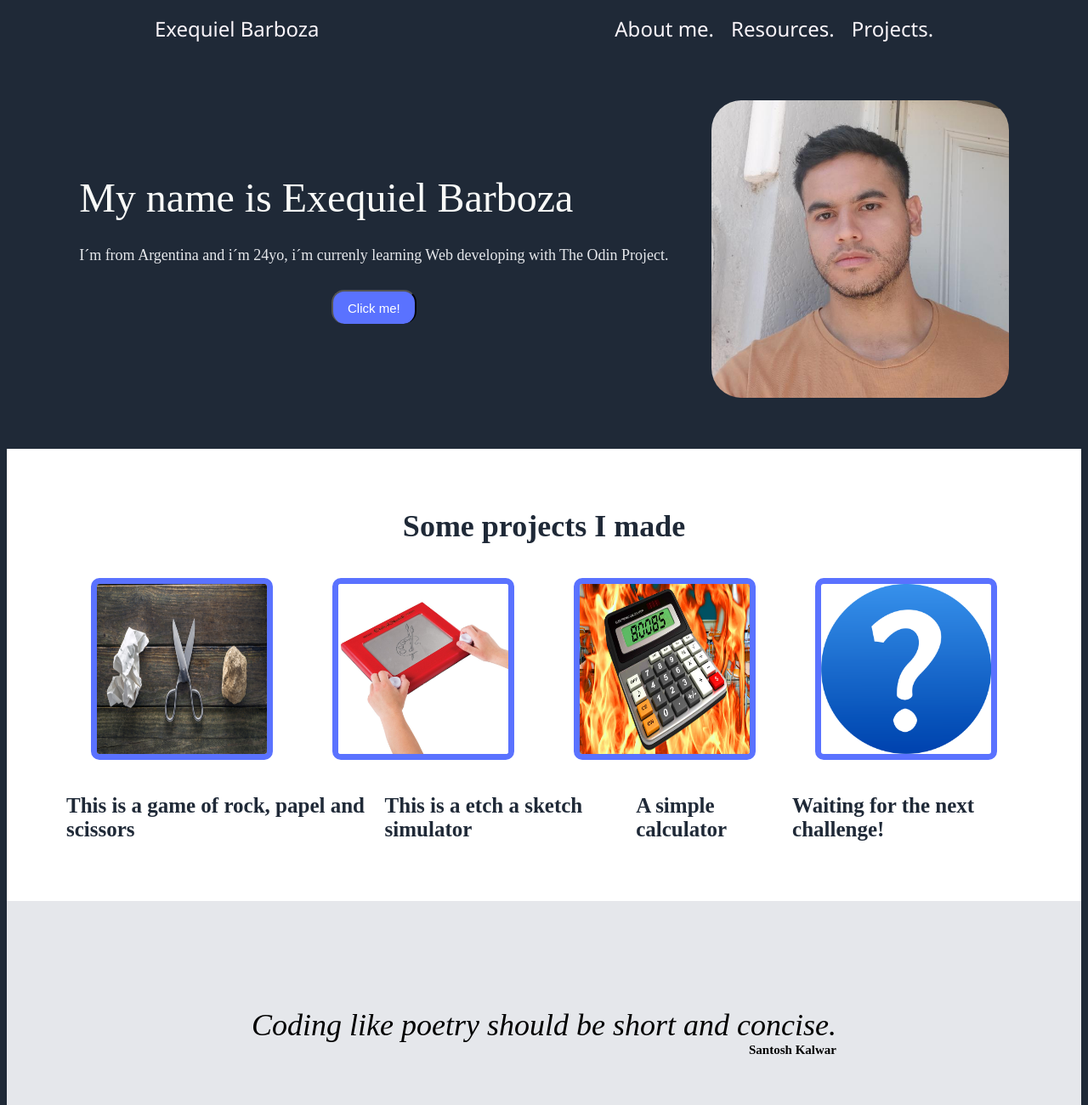
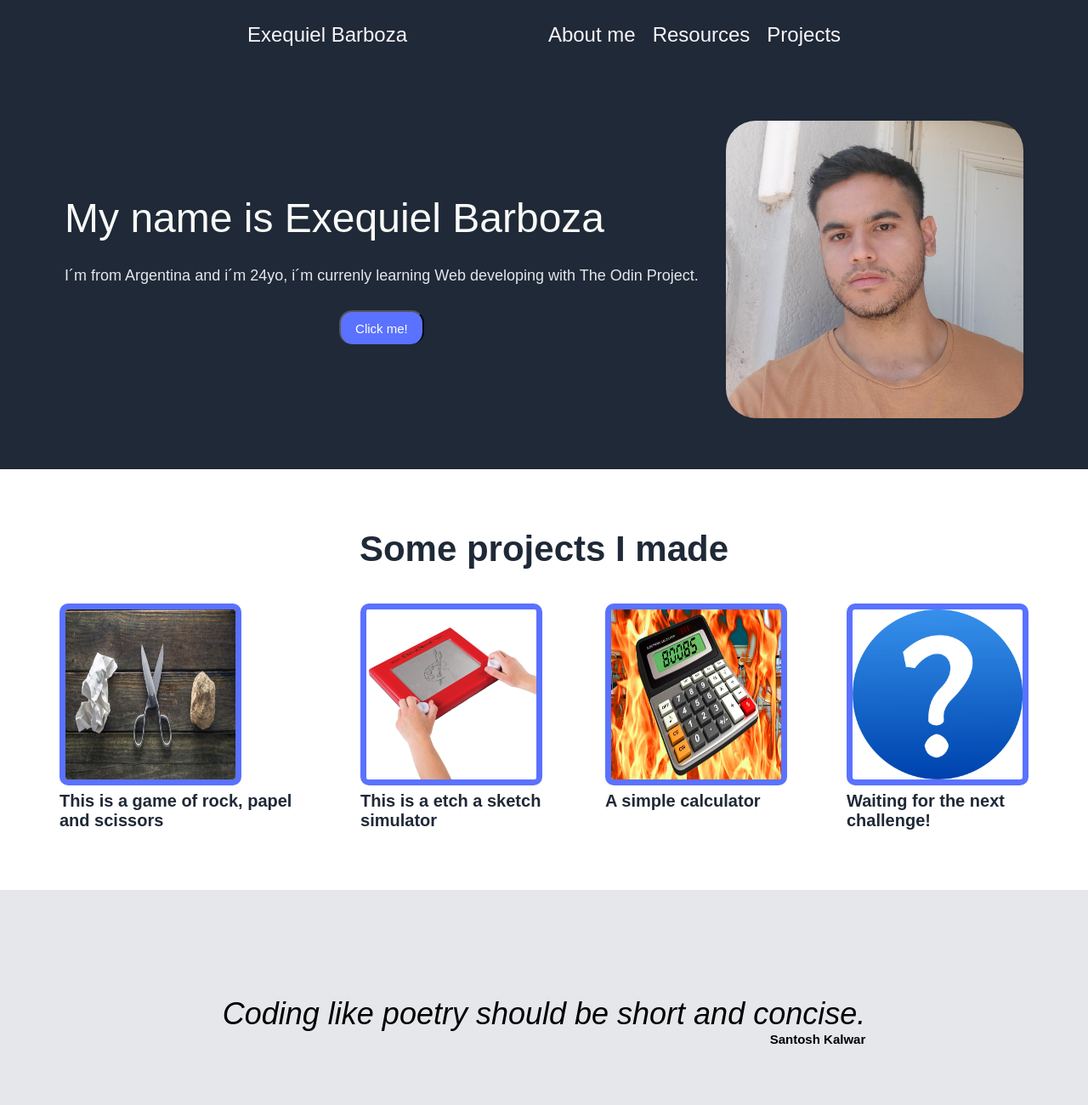
Before and after one commit to ExequielBarboza/Landing-page, a plain HTML site: page index.html in a window 1280 px wide. Shown: the top 1300 px of the page at 85% size. Drawn offline with Linux system fonts and the light colour scheme.

Commit message:
Changes in CSS file(header.part 2 and buttons)

```diff
--- a/index.html
+++ b/index.html
@@ -11,9 +11,9 @@
     <div class="container-header">
     <div class="logo">Exequiel Barboza</div>
         <div class="container">
-            <div class="option-1">About me.</div>
-            <div class="option-2">Resources.</div>
-            <div class="option-3">Projects.</div>
+            <div class="option-1">About me</div>
+            <div class="option-2">Resources</div>
+            <div class="option-3">Projects</div>
         </div>
     </div>
 </header>
@@ -29,18 +29,24 @@
     </div>
 <!-- Part 2 -->
     <div class="part-2">
-        <div>Some projects I made</div>
-        <div class="projects-images">
-            <img src="Images/rock-and-scissors.jpg">
-            <img src="Images/etch-a-sketch.jpg">
-            <img src="Images/calculator.jpg">
-            <img src="Images/question-mark.png">
-        </div>
-        <div class="projects-description">
-            <div class="project-description">This is a game of rock, papel and scissors</div>
-            <div class="project-description">This is a etch a sketch simulator</div>
-            <div class="project-description">A simple calculator</div>
-            <div class="project-description">Waiting for the next challenge!</div>
+        <h2>Some projects I made</h2>
+        <div class="projects-container">
+            <div class="project">
+                <img src="Images/rock-and-scissors.jpg">
+                <p class="project-description">This is a game of rock, papel and scissors</p>
+            </div>
+            <div class="project">
+                <img src="Images/etch-a-sketch.jpg">
+                <p class="project-description">This is a etch a sketch simulator</p>
+            </div>
+            <div class="project">
+                <img src="Images/calculator.jpg">
+                <p class="project-description">A simple calculator</p>
+            </div>
+            <div class="project">
+                <img src="Images/question-mark.png">
+                <p class="project-description">Waiting for the next challenge!</p>
+            </div>
         </div>
     </div>
     <!-- Part 3 -->
--- a/style.css
+++ b/style.css
@@ -1,9 +1,15 @@
+* {
+    margin: 0;
+    padding: 0;
+}
+
 body{
-    background-color: #1f2937;
+    font-family: sans-serif;
 }
 /* header */
 header{
-    margin: none;
+    background-color: #1f2937;
+    padding: 1em 13em;
 }
 .container-header {
     display: flex;
@@ -12,7 +18,6 @@ header{
     background-color: #1f2937;
     height: 50px;
     color: #f9f4f9;
-    font-family:'Segoe UI', Tahoma, Geneva, Verdana, sans-serif;
     font-size: 24px;
 }
 
@@ -57,6 +62,7 @@ header{
     border-radius: 35px;
     border: none;
 }
+
 .first-button {
     width: 100px;
     height: 40px;
@@ -68,6 +74,10 @@ header{
     border-radius: 15px;
 }
 
+.first-button:hover {
+    background-color: rgb(98, 113, 196);
+}
+
 /* Part 2 */
 .part-2 {
     display: flex;
@@ -75,13 +85,13 @@ header{
     align-items: center;
     padding: 70px;
     background-color: white;
-    font-size: 36px;
+    font-size: 28px;
     color: #1f2937;
     font-weight:bold;
     gap: 40px;
 }
 
-.projects-images {
+.projects-container {
     display:flex;
     gap: 70px;
 }
@@ -93,10 +103,9 @@ img {
     border-radius: 10px;
 }
 
-.projects-description {
+.project-description {
     display: flex;
-    font-size: 25px;
-    gap: 15px;
+    font-size: 20px;
 }
 
 /* Part 3 */
@@ -165,6 +174,10 @@ img {
     color: white;
 }
 
+.button-final:hover {
+    background-color: #567fc1;
+}
+
 .button-final:active {
     background-color: #5c7090;
 }
```
